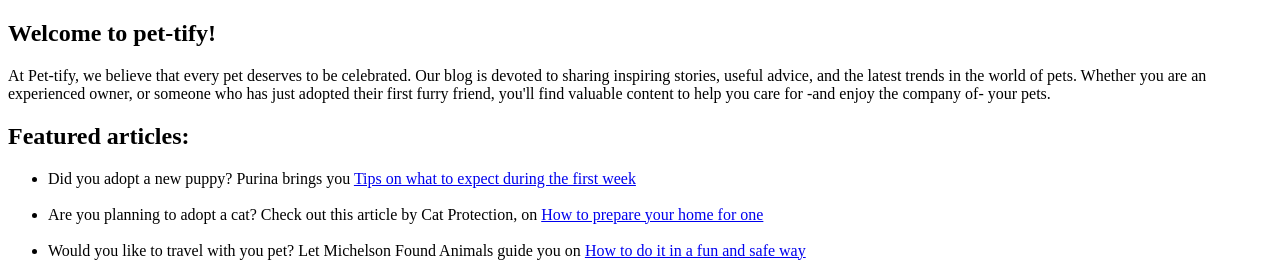
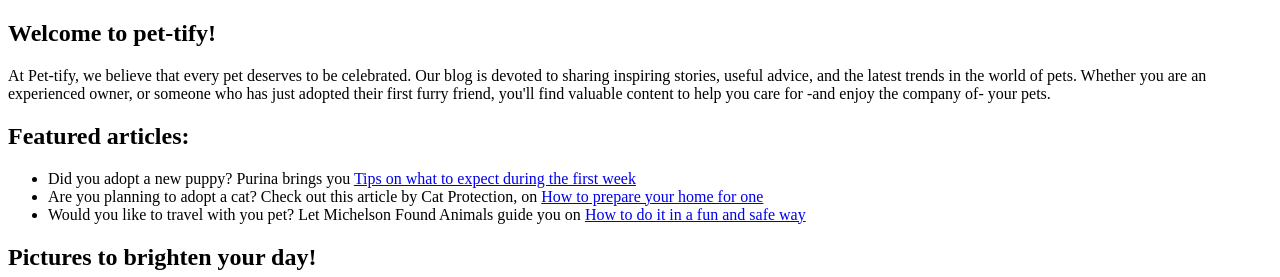
Before and after one commit to PetCreatorLab/PetCreatorLab.github.io, a plain HTML site: page index.html in a window 1280 px wide. Shown: the top 277 px of the page. Drawn offline with Linux system fonts and the light colour scheme.

Commit message:
Update index.html

```diff
--- a/index.html
+++ b/index.html
@@ -1,6 +1,6 @@
 <!DOCTYPE html>
 <html lang="en">
-<html>
+
 <head>
   <meta charset="utf-8">
   <meta name="viewport" content="width=device-width">
@@ -10,11 +10,11 @@
 <main>
 <section>
   <h1>Welcome to pet-tify!</h1>
-    <p"> At Pet-tify, we believe that every pet deserves to be celebrated. Our blog is devoted to sharing inspiring stories, useful advice, and the latest trends in the world of pets. Whether you are an experienced owner, or someone who has just adopted their first furry friend, you'll find valuable content to help you care for -and enjoy the company of- your pets.</p>
+    <p> At Pet-tify, we believe that every pet deserves to be celebrated. Our blog is devoted to sharing inspiring stories, useful advice, and the latest trends in the world of pets. Whether you are an experienced owner, or someone who has just adopted their first furry friend, you'll find valuable content to help you care for -and enjoy the company of- your pets.</p>
     <h2>Featured articles:</h2>
       <ul>
-      <li> Did you adopt a new puppy? Purina brings you <a href="https://www.purina.com/articles/dog/puppy/getting-a-puppy/puppys-first-week-home">Tips on what to expect during the first week</a></li> <br>
-      <li> Are you planning to adopt a cat? Check out this article by Cat Protection, on <a href="https://www.cats.org.uk/adopt-a-cat/preparing-for-a-cat">How to prepare your home for one</a></li><br>
+      <li> Did you adopt a new puppy? Purina brings you <a href="https://www.purina.com/articles/dog/puppy/getting-a-puppy/puppys-first-week-home">Tips on what to expect during the first week</a></li>
+      <li> Are you planning to adopt a cat? Check out this article by Cat Protection, on <a href="https://www.cats.org.uk/adopt-a-cat/preparing-for-a-cat">How to prepare your home for one</a></li>
       <li> Would you like to travel with you pet? Let Michelson Found Animals guide you on <a href="https://www.foundanimals.org/travel-with-your-pets-7-tips/">How to do it in a fun and safe way</a></li>
       </ul>
 </section>
@@ -29,6 +29,7 @@
                     <h3>Pet-tify</h3>
                     <p>A blog for pet lovers. Watch cute pictures, read interesting stories, and find tips for pet care.</p>
               </div>
+
               <div class="footerCopyright">
                   <p>&copy; 2025 Ariel Norambuena. All rights reserved.</p>
               </div>
```
